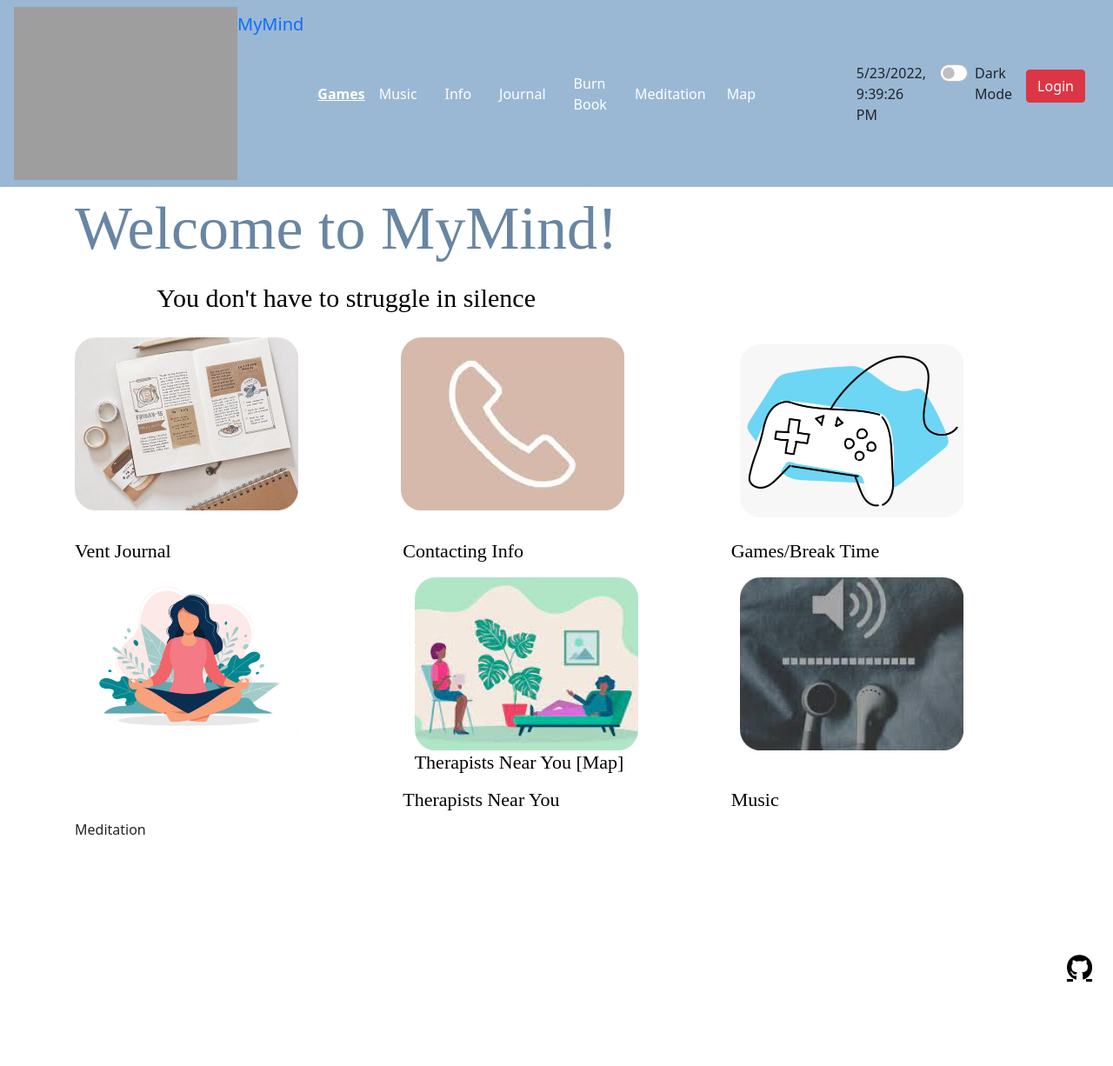
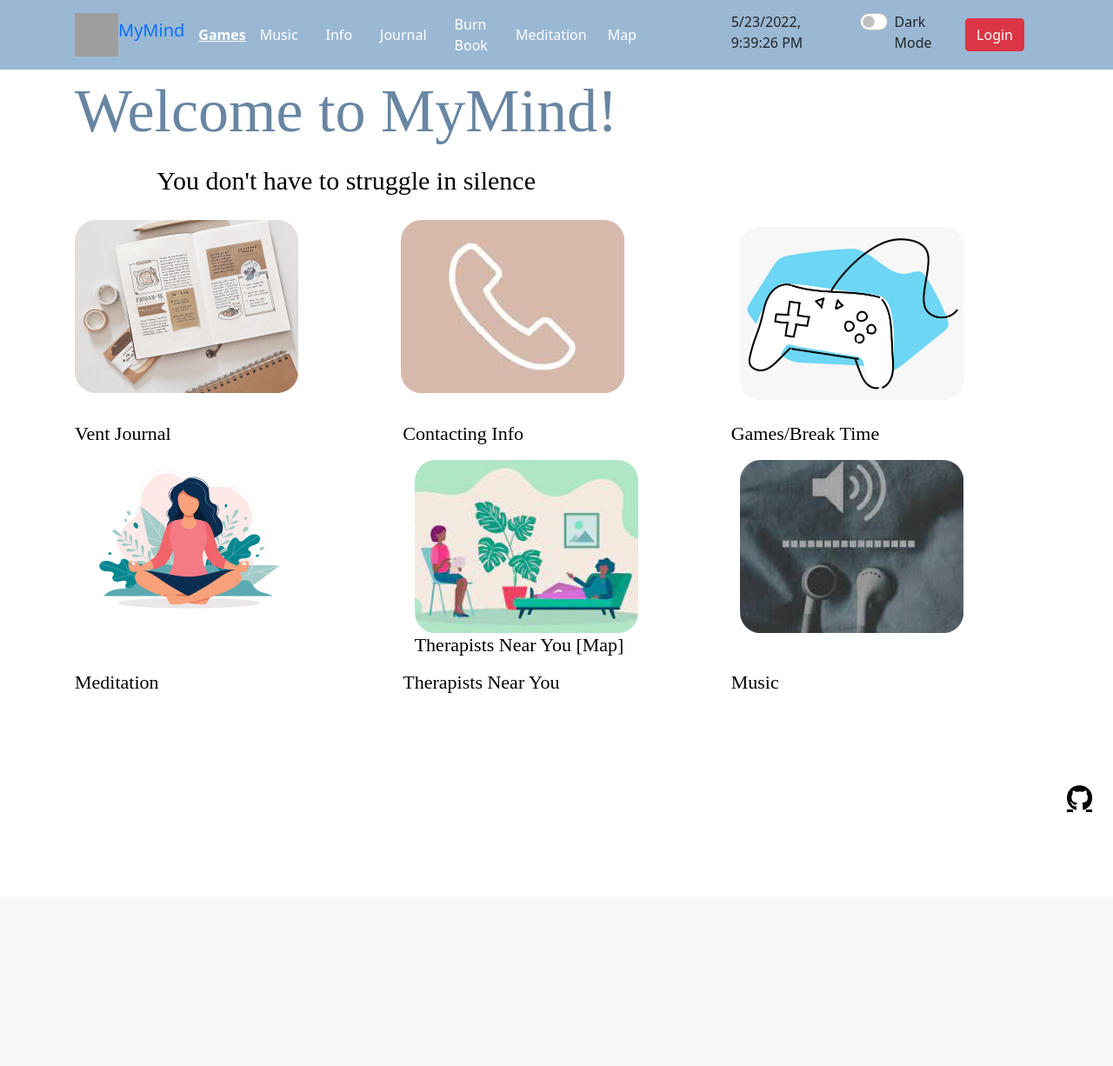
Before and after one commit to vaishavijay/pain.github.io, a Flask app: page / in a window 1280 px wide. Shown: the whole page at 87% size. After the commit the page ends 934 px from the top, so only its background shows below. Run offline with Flask 2, Linux system fonts and the light colour scheme; some libraries are stand-ins or nearby versions; grey boxes are pictures that could not be loaded.

Commit message:
updated bootstrap in navbar and index

```diff
--- a/main.py
+++ b/main.py
@@ -138,4 +138,4 @@ def page_not_found(e):
 
 if __name__ == "__main__":
     # Replit required port, works on IntelliJ
-    app.run(debug=True, port="8081")
+    app.run(debug=True)
--- a/templates/fragments/navbar.html
+++ b/templates/fragments/navbar.html
@@ -55,17 +55,10 @@
     .dropdown-menu1:hover .menu-btn {
         background-color: #3e8e41;
     }
-
-    {#.dropdown-menu2:hover .menu-content {#}
-    {#    display: block;#}
-    {#}#}
-    {#.dropdown-menu2:hover .menu-btn {#}
-    {#    background-color: #3e8e41;#}
-    {#}#}
 </style>
 
 <nav class="navbar navbar-expand-lg text-navbar-dark-color bg-navbar-light-color">
-    <div class="container-fluid">
+    <div class="container">
         <div class="btn-group">
             <img src="{{ url_for('static', filename='assets/vintage-illustration-of-a-brain.jpg') }}" width="50" height="50" class="d-inline-block align-center" alt="">
             <a class="navbar-brand" href="{{ url_for('index') }}">MyMind</a>
@@ -80,19 +73,11 @@
                 <a class="nav-link" href="{{ url_for('game1') }}">Snake Game</a>
                 <a class="nav-link" href="{{ url_for('game2') }}">Flappy</a>
             </div>
-{# ! DO NOT DELETE BELOW COMMENTS #}
-{#        <div class="dropdown-menu2">#}
-{#                <a class="menu-btn">Notes</a>#}
-{#            <div class="menu-content">#}
-{#                <a class="nav-link" href="{{ url_for('notes.notes') }}">Journal</a>#}
-{#                <a class="nav-link" href="{{ url_for('burnbook') }}">Burn Book</a>#}
-                {#            </div>#}
 
         </div>
         <a class="nav-link" href="{{ url_for('music') }}">Music</a>
         <a class="nav-link" href="{{ url_for('api') }}">Info</a>
 
-        {#    THE BELOW TWO LINES ARE TEMPORARY UNTIL THE DROPDOWN WORKS#}
         <a class="nav-link" href="{{ url_for('notes.notes') }}">Journal</a>
         <a class="nav-link" href="{{ url_for('burnbook') }}">Burn Book</a>
         <a class="nav-link" href="{{ url_for('meditate') }}">Meditation</a>
@@ -108,14 +93,10 @@
                 <a class="nav-link" href="{{ url_for('main_login') }}">Map</a>
                 {% endif %}
             </div>
-
             <!-- url_for is a Jinja2 pre-processor that finds route from function name (def) -->
-
-            <!-- url_for is a Jinja2 pre-processor that finds route from function name (def) -->
-
         </div>
-
-        <div class="btn-group">
+        <!-- Google Search -->
+        <div class="col-4 btn-group">
             <script async src="https://cse.google.com/cse.js?cx=c34a1f44743fb5273"></script>
             <div class="gcse-search"></div>
             <!-- Clock display -->
--- a/templates/index.html
+++ b/templates/index.html
@@ -37,7 +37,7 @@
         color: #000000;
     }
 
-    img {
+    .img1 {
         width: 257px;
         height: 199px;
     }
@@ -58,10 +58,10 @@
 
 {#row 1#}
     <div class="row centered-row justify-content-center align-content-center gx-3">
-    <div class="col-sm-12 col-md-4 col-lg-4"><img src="/static/assets/image1.png" alt="Vent Journal"></div>
-    <div class="col-sm-12 col-md-4 col-lg-4"><img src="/static/assets/image2.png" alt="Contacting information"></div>
+    <div class="col-sm-12 col-md-4 col-lg-4"><img class="img1" src="/static/assets/image1.png" alt="Vent Journal"></div>
+    <div class="col-sm-12 col-md-4 col-lg-4"><img class="img1"src="/static/assets/image2.png" alt="Contacting information"></div>
     <div class="col-sm-12 col-md-4 col-lg-4"><a class="nav-link" href="{{ url_for('games') }}">
-        <img src="/static/assets/image3.png" alt="Games"></a></div>
+        <img class="img1"src="/static/assets/image3.png" alt="Games"></a></div>
 </div>
 
 <div class="row justify-content-center align-content-center">
@@ -72,23 +72,23 @@
 
 {#row 2#}
 <div class="row centered-row justify-content-center align-content-center gx-3">
-    <div class="col-sm-12 col-md-4 col-lg-4"><td><img src="/static/assets/image4.png" alt="Meditation"></td></div>
+    <div class="col-sm-12 col-md-4 col-lg-4"><img class="img1"src="/static/assets/image4.png" alt="Meditation"></div>
     <div class="col-sm-12 col-md-4 col-lg-4">
         {% if current_user.is_authenticated %}
             <a class="nav-link" href="{{ url_for('gmap') }}">
-                <img src="/static/assets/image5.png" alt="Therapists"></a>
+                <img class="img1" src="/static/assets/image5.png" alt="Therapists"></a>
         {% else %}
             <a class="nav-link" href="{{ url_for('main_login') }}">
-                <img src="/static/assets/image5.png" alt="Therapists Near You [Map]">
+                <img class="img1" src="/static/assets/image5.png" alt="Therapists Near You [Map]">
                 <p>Therapists Near You [Map]</p>
             </a>
         {% endif %}
     </div>
 <div class="col-4"><a class="nav-link" href="{{ url_for('music') }}">
-         <img src="/static/assets/image6.png" alt="Music"></a></div>
+         <img class="img1" src="/static/assets/image6.png" alt="Music"></a></div>
         </div>
          <div class="row justify-content-center align-content-center">
-            <div class="col-sm-12 col-md-4 col-lg-4"><p></p>Meditation</p></div>
+            <div class="col-sm-12 col-md-4 col-lg-4"><p>Meditation</p></div>
             <div class="col-sm-12 col-md-4 col-lg-4"><p>Therapists Near You</p></div>
             <div class="col-sm-12 col-md-4 col-lg-4"><p>Music</p></div>
         </div>
```
